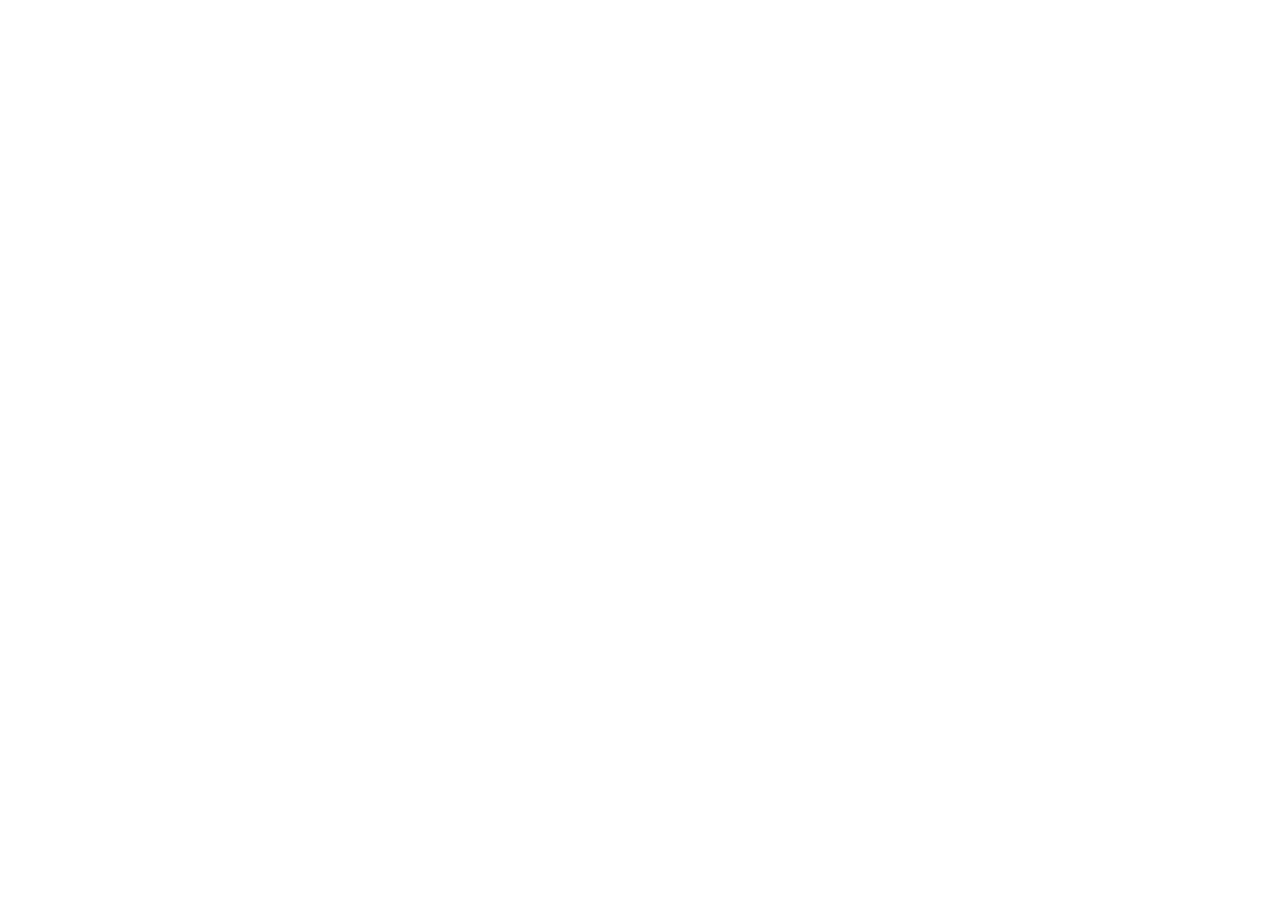
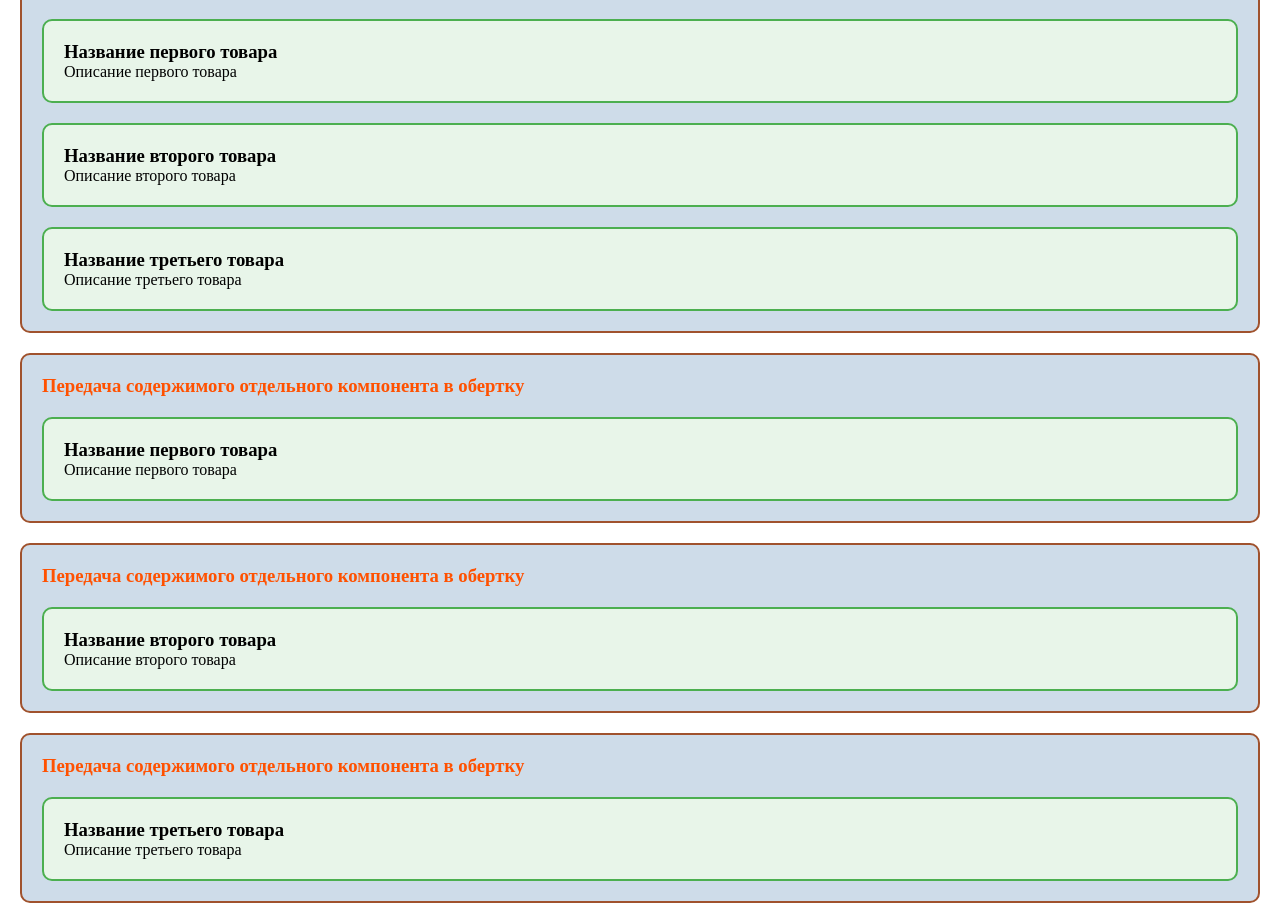
Before and after one commit to Tiana-K08/props_examples_react, a React (Vite) app: page / in a window 1280 px wide. Shown: the part 608-1531 px from the top of the page. Before the commit the page ends 800 px from the top, so only its background shows below. Built offline with nearby package versions, Linux system fonts and the light colour scheme.

Commit message:
example: using props.children

```diff
--- a/src/components/App.jsx
+++ b/src/components/App.jsx
@@ -2,6 +2,10 @@
 import ParentProfile from './profile/ParentProfile.jsx';
 import ParentProfileDest from './destructuring/ParentProfileDest.jsx';
 import ParentButton from './function/ParentButton.jsx';
+import ParentCards from './children/ParentCards.jsx';
+import ParentCardOne from './children/ParentCardOne.jsx';
+import ParentCardTwo from './children/ParentCardTwo.jsx';
+import ParentCardThree from './children/ParentCardThree.jsx';
 
 function App() {
   return (
@@ -10,8 +14,12 @@
       <ParentProfile />
       <ParentProfileDest />
       <ParentButton />
+      <ParentCards />
+      <ParentCardOne />
+      <ParentCardTwo />
+      <ParentCardThree />
     </>
-  )
+  );
 }
 
-export default App
+export default App;
--- /dev/null
+++ b/src/components/children/ChildCards.jsx
@@ -0,0 +1,15 @@
+function ChildCards(props) {
+  return (
+    <div style={{
+      border: '2px solid #4CAF50',
+      padding: '20px',
+      marginTop: '20px',
+      borderRadius: '10px',
+      backgroundColor: '#e8f5e9'
+    }}>
+      {props.children}
+    </div>
+  );
+}
+
+export default ChildCards;
--- /dev/null
+++ b/src/components/children/ParentCardOne.jsx
@@ -0,0 +1,15 @@
+import ChildCards from './ChildCards.jsx';
+
+function ParentCardOne() {
+  return (
+    <div className='parent-wrapper'>
+      <h3>Передача содержимого отдельного компонента в обертку</h3>
+      <ChildCards>
+        <h3>Название первого товара</h3>
+        <p>Описание первого товара</p>
+      </ChildCards>
+    </div>
+  );
+}
+
+export default ParentCardOne;
--- /dev/null
+++ b/src/components/children/ParentCardThree.jsx
@@ -0,0 +1,15 @@
+import ChildCards from './ChildCards.jsx';
+
+function ParentCardThree() {
+  return (
+    <div className='parent-wrapper'>
+      <h3>Передача содержимого отдельного компонента в обертку</h3>
+      <ChildCards>
+        <h3>Название третьего товара</h3>
+        <p>Описание третьего товара</p>
+      </ChildCards>
+    </div>
+  );
+}
+
+export default ParentCardThree;
--- /dev/null
+++ b/src/components/children/ParentCardTwo.jsx
@@ -0,0 +1,15 @@
+import ChildCards from './ChildCards.jsx';
+
+function ParentCardTwo() {
+  return (
+    <div className='parent-wrapper'>
+      <h3>Передача содержимого отдельного компонента в обертку</h3>
+      <ChildCards>
+        <h3>Название второго товара</h3>
+        <p>Описание второго товара</p>
+      </ChildCards>
+    </div>
+  );
+}
+
+export default ParentCardTwo;
--- /dev/null
+++ b/src/components/children/ParentCards.jsx
@@ -0,0 +1,25 @@
+import ChildCards from './ChildCards.jsx';
+
+function ParentCards() {
+  return (
+    <div className='parent-wrapper'>
+      <h3>Передача содержимого компонента в обертку</h3>
+      <ChildCards>
+        <h3>Название первого товара</h3>
+        <p>Описание первого товара</p>
+      </ChildCards>
+
+      <ChildCards>
+        <h3>Название второго товара</h3>
+        <p>Описание второго товара</p>
+      </ChildCards>
+
+      <ChildCards>
+        <h3>Название третьего товара</h3>
+        <p>Описание третьего товара</p>
+      </ChildCards>
+    </div>
+  );
+}
+
+export default ParentCards;
```
